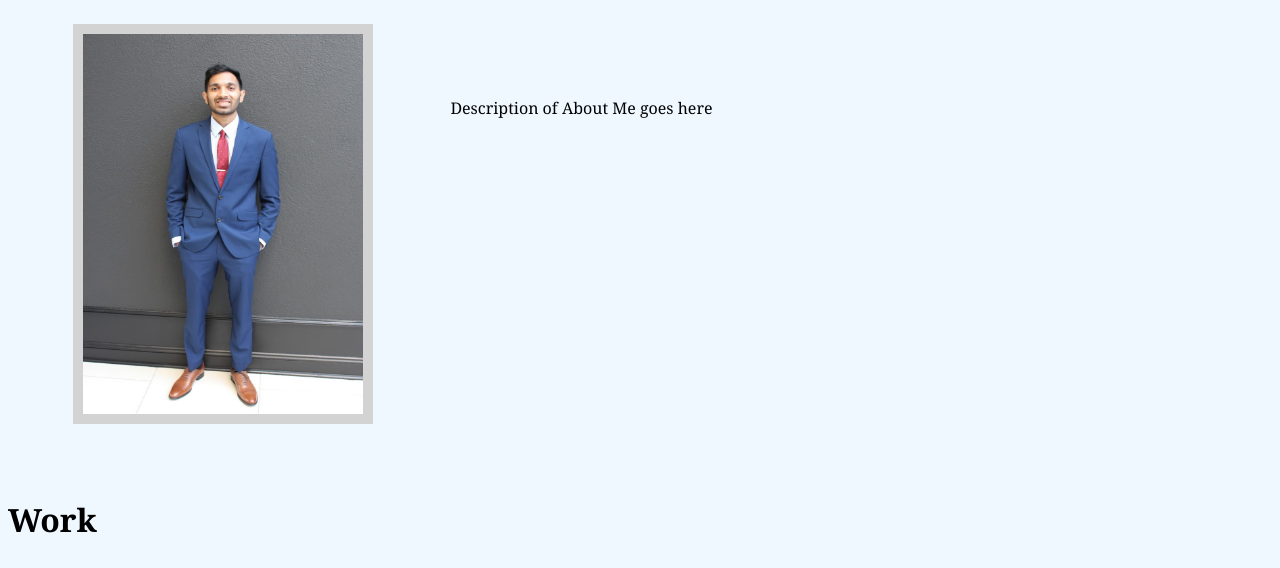
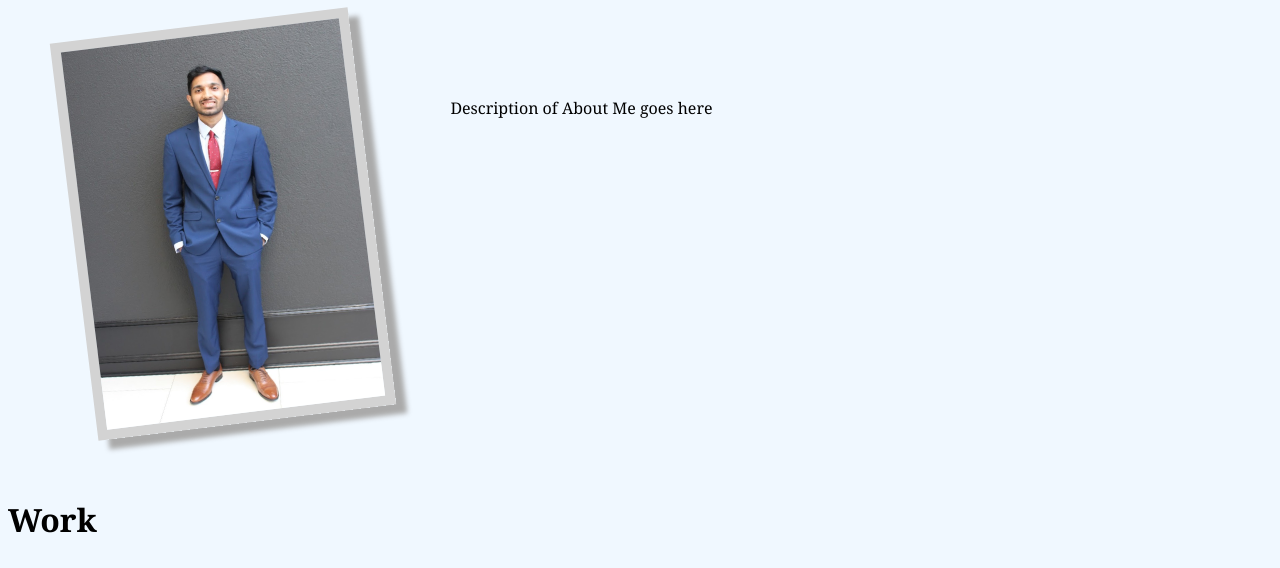
Before and after one commit to kishanshah98/Advanced-CSS-HW, a plain HTML site: page index.html in a window 1280 px wide. Shown: the part 204-772 px from the top of the page. Drawn offline with Linux system fonts and the light colour scheme.

Commit message:
Additional CSS edits for image and header

```diff
--- a/Assets/style.css
+++ b/Assets/style.css
@@ -72,13 +72,20 @@ header {
     border: 10px solid lightgray;
     margin-left: 25px;
     position: relative;
-    left: 40px
+    left: 40px;
+    transform: rotate(-7deg);
+    box-shadow: 10px 10px 5px #aaaaaa;
 }
 
 main {
     font-family: var(--font-serif);
     font-size: 16px;
     line-height: 1.5;
+}
+
+main article section + p {
+    background-color: bisque;
+    color: #13293d
 }
 
 .text {
--- a/index.html
+++ b/index.html
@@ -26,11 +26,13 @@
     </header>
 
 <main>
-    <section id="about-me">
-        <h2>About Me</h2>
-            <img class="portrait" src="./Assets/images/image-of-me.jpg" alt="Portrait image of me">
-        <p class="text">Description of About Me goes here</p>
-    </section>
+    <article id="about-me">
+        <section>
+            <h2>About Me</h2>
+                <img class="portrait" src="./Assets/images/image-of-me.jpg" alt="Portrait image of me">
+            <p class="text">Description of About Me goes here</p>
+        </section>
+    </article>
 
     <section id="work-section">
         <h2>Work</h3>
```
Also changed, not shown: 1 other file.
